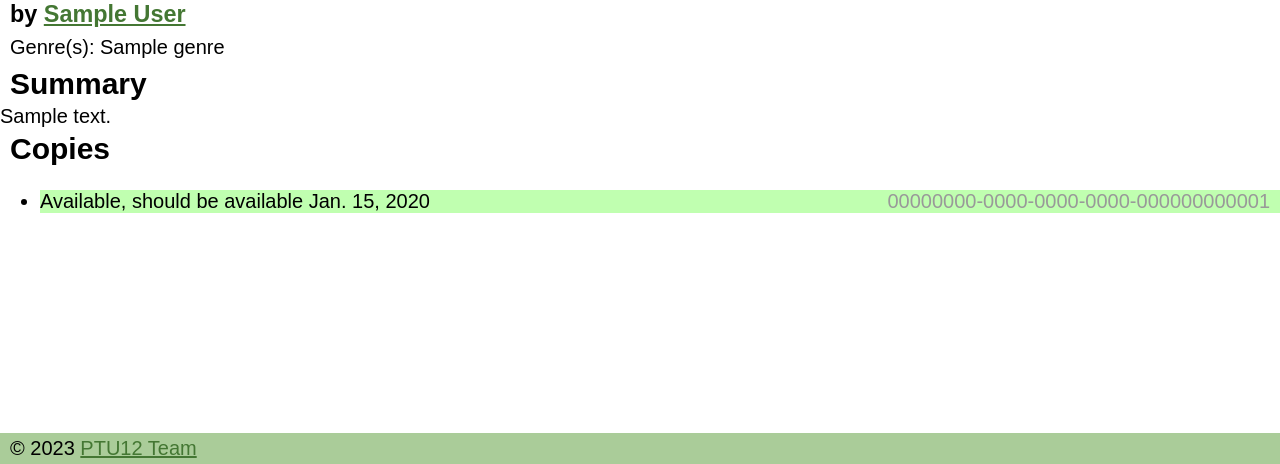
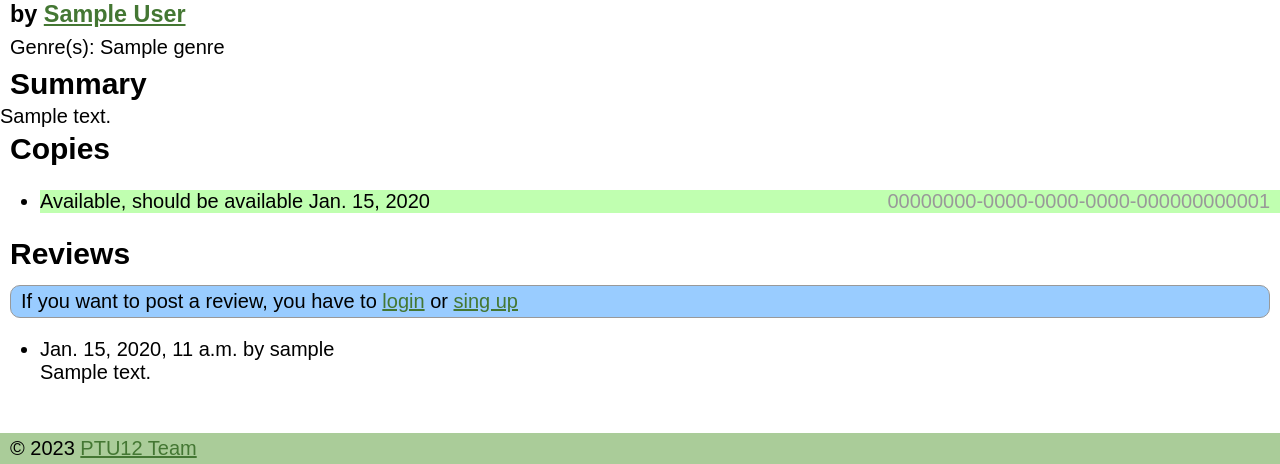
Before and after one commit to DariusKaseta/ptu12_library, a Django app: page /book/1/ in a window 1280 px wide. Shown: the part 336-800 px from the top of the page. Run offline with Django 4.2, Linux system fonts and the light colour scheme; tables that the repository leaves empty hold one stand-in row (values such as "Sample post"); grey boxes marked "Sample" are stand-in pictures.

Commit message:
book review form

```diff
--- a/ptu12_library/library/admin.py
+++ b/ptu12_library/library/admin.py
@@ -34,7 +34,12 @@ class AuthorAdmin(admin.ModelAdmin):
     list_display_links = ('last_name', )
 
 
+class BookReviewAdmin(admin.ModelAdmin):
+    list_display = ('reviewed_at', 'book', 'reviewer', 'content')
+
+
 admin.site.register(models.Author, AuthorAdmin)
 admin.site.register(models.Book, BookAdmin)
 admin.site.register(models.Genre)
 admin.site.register(models.BookInstance, BookInstanceAdmin)
+admin.site.register(models.BookReview, BookReviewAdmin)
--- /dev/null
+++ b/ptu12_library/library/forms.py
@@ -0,0 +1,12 @@
+from django import forms
+from . import models
+
+
+class BookReviewForm(forms.ModelForm):
+    class Meta:
+        model = models.BookReview
+        fields = ('content', 'book', 'reviewer')
+        widgets = {
+            'book': forms.HiddenInput(),
+            'reviewer': forms.HiddenInput(),
+        }
--- a/ptu12_library/library/models.py
+++ b/ptu12_library/library/models.py
@@ -126,3 +126,32 @@ class BookInstance(models.Model):
 
     def get_absolute_url(self):
         return reverse("bookinstance_detail", kwargs={"pk": self.pk})
+
+
+class BookReview(models.Model):
+    book = models.ForeignKey(
+        Book,
+        verbose_name=_("book"),
+        on_delete=models.CASCADE,
+        related_name='reviews',
+    )
+    reviewer = models.ForeignKey(
+        User,
+        verbose_name=_("reviewer"),
+        on_delete=models.SET_NULL,
+        related_name='book_reviews',
+        null=True, blank=True,
+    )
+    reviewed_at = models.DateTimeField(_("Reviewed"), auto_now_add=True)
+    content = models.TextField(_("content"), max_length=4000)
+
+    class Meta:
+        ordering = ['-reviewed_at']
+        verbose_name = _("book review")
+        verbose_name_plural = _("book reviews")
+
+    def __str__(self):
+        return f"{self.reviewed_at}: {self.reviewer}"
+
+    def get_absolute_url(self):
+        return reverse("bookreview_detail", kwargs={"pk": self.pk})
--- a/ptu12_library/library/static/css/style.css
+++ b/ptu12_library/library/static/css/style.css
@@ -137,3 +137,6 @@ form p label {
     display: inline-block;
     min-width: 12vw;
 }
+label[for='id_content'] {
+    display: none;
+}
--- a/ptu12_library/library/templates/library/book_detail.html
+++ b/ptu12_library/library/templates/library/book_detail.html
@@ -26,4 +26,24 @@
         {% endfor %}
     </ul>
 {% endif %}
+<h2>Reviews</h2>
+{% if user.is_authenticated %}
+    <form method="post" action="{{ request.path }}">
+    <h3>Leave your review</h3>
+    {% csrf_token %}
+    {{ form.as_p }}
+    <button type="submit">Post</button>
+    </form>
+{% else %}
+    <p class="box box-info">If you want to post a review, you have to <a href="{% url 'login' %}">login</a> or <a href="{% url 'signup' %}">sing up</a></p>
+{% endif %}
+{% if book.reviews.count > 0 %}
+    <ul>
+        {% for review in book.reviews.all %}
+            <li>{{ review.reviewed_at }} by {{ review.reviewer }}<br>
+                {{ review.content }}
+            </li>
+        {% endfor %}
+    </ul>
+{% endif %}
 {% endblock content %}
--- a/ptu12_library/library/views.py
+++ b/ptu12_library/library/views.py
@@ -1,10 +1,14 @@
-from typing import Any
+from typing import Any, Dict
 from django.contrib.auth.mixins import LoginRequiredMixin
+from django.contrib import messages
 from django.core.paginator import Paginator
 from django.db.models.query import QuerySet
 from django.db.models import Q
-from django.shortcuts import render, get_object_or_404
+from django.http import HttpResponse
+from django.shortcuts import render, get_object_or_404, reverse
+from django.utils.translation import gettext_lazy as _
 from django.views import generic
+from . forms import BookReviewForm
 from . models import Book, Author, BookInstance, Genre
 
 def index(request):
@@ -72,9 +76,34 @@ class BookListView(generic.ListView):
         return qs
 
 
-class BookDetailView(generic.DetailView):
+class BookDetailView(generic.edit.FormMixin, generic.DetailView):
     model = Book
     template_name = 'library/book_detail.html'
+    form_class = BookReviewForm
+
+    def get_initial(self) -> Dict[str, Any]:
+        initial = super().get_initial()
+        initial['book'] = self.get_object()
+        initial['reviewer'] = self.request.user
+        return initial
+
+    def post(self, request, *args, **kwargs):
+        self.object = self.get_object()
+        form = self.get_form()
+        if form.is_valid():
+            return self.form_valid(form)
+        else:
+            return self.form_invalid(form)
+
+    def form_valid(self, form: Any) -> HttpResponse:
+        form.instance.book = self.get_object()
+        form.instance.reviewer = self.request.user
+        form.save()
+        messages.success(self.request, _('Review posted!'))
+        return super().form_valid(form)
+
+    def get_success_url(self) -> str:
+        return reverse('book_detail', kwargs={'pk':self.get_object().pk})
 
 
 class UserBookInstanceListView(LoginRequiredMixin, generic.ListView):
```
Also changed, not shown: ptu12_library/library/migrations/0008_bookreview.py (added).
